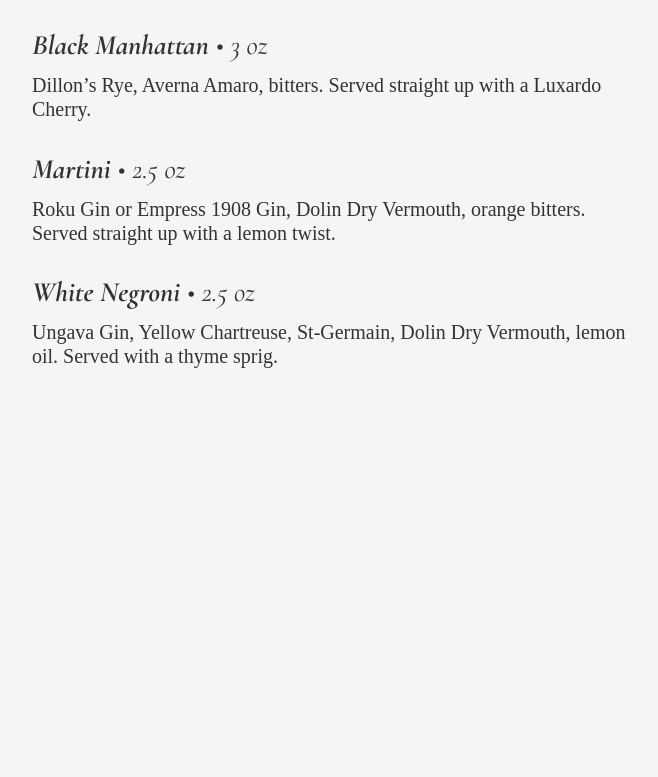
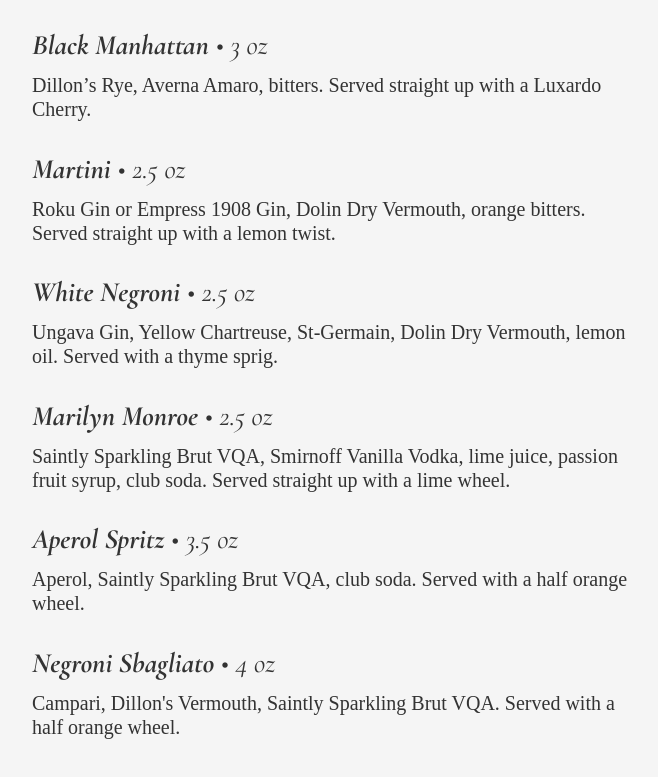
Before and after one commit to zlucier/cocktails, a plain HTML site: page index.html in a window 1280 px wide. Shown: the part 1251-2028 px from the top of the page, without its empty margins (308-966 px from the left). Before the commit the page ends 1659 px from the top, so only its background shows below. Drawn offline with Linux system fonts and the light colour scheme; a small style sheet from the web is missing; a web font is replaced by a local one.

Commit message:
Add files via upload

```diff
--- a/index.html
+++ b/index.html
@@ -115,5 +115,11 @@
   <p>Roku Gin or Empress 1908 Gin, Dolin Dry Vermouth, orange bitters. Served straight up with a lemon twist.</p>
   <h2><b>White Negroni</b> • 2.5 oz</h2>
   <p>Ungava Gin, Yellow Chartreuse, St-Germain, Dolin Dry Vermouth, lemon oil. Served with a thyme sprig.</p>
+  <h2><b>Marilyn Monroe</b> • 2.5 oz</h2>
+  <p>Saintly Sparkling Brut VQA, Smirnoff Vanilla Vodka, lime juice, passion fruit syrup, club soda. Served straight up with a lime wheel.</p>
+  <h2><b>Aperol Spritz</b> • 3.5 oz</h2>
+  <p>Aperol, Saintly Sparkling Brut VQA, club soda. Served with a half orange wheel.</p>
+  <h2><b>Negroni Sbagliato</b> • 4 oz</h2>
+  <p>Campari, Dillon's Vermouth, Saintly Sparkling Brut VQA. Served with a half orange wheel.</p>
   </body>
 </html>
```
